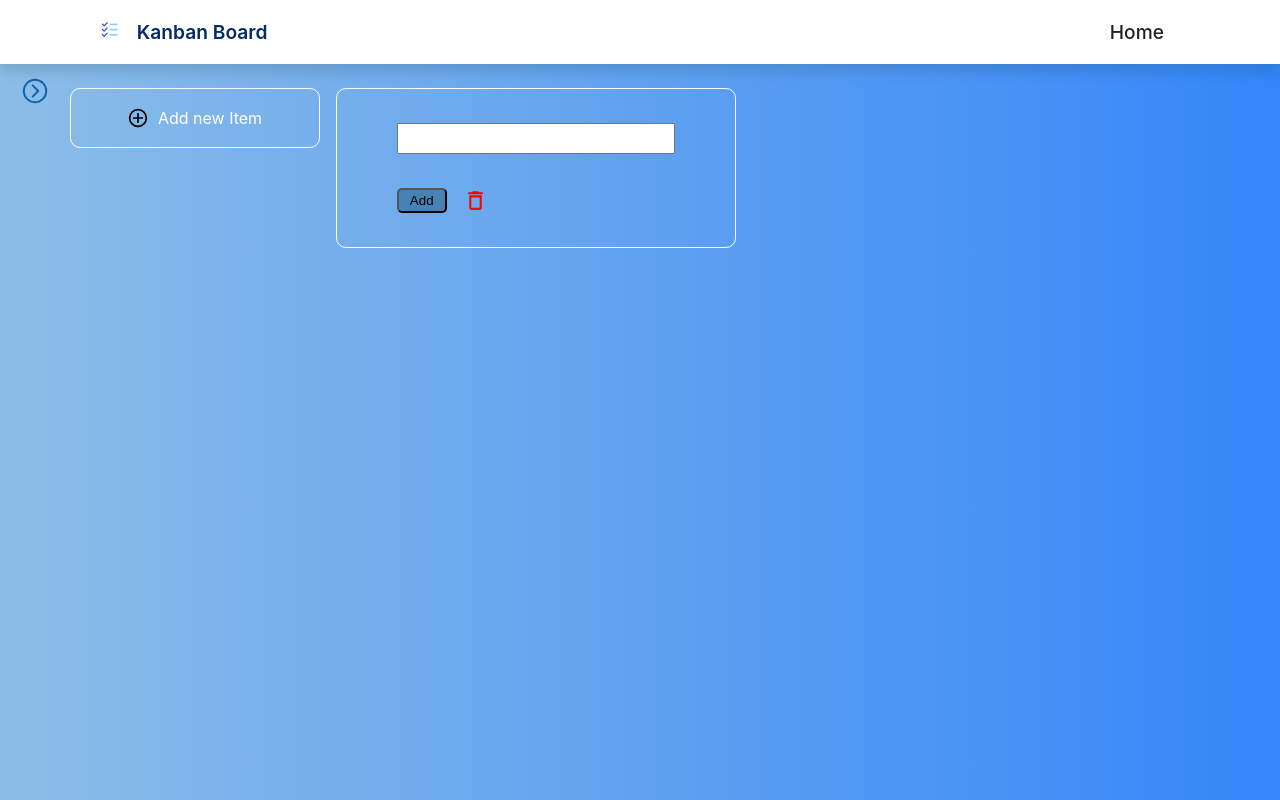
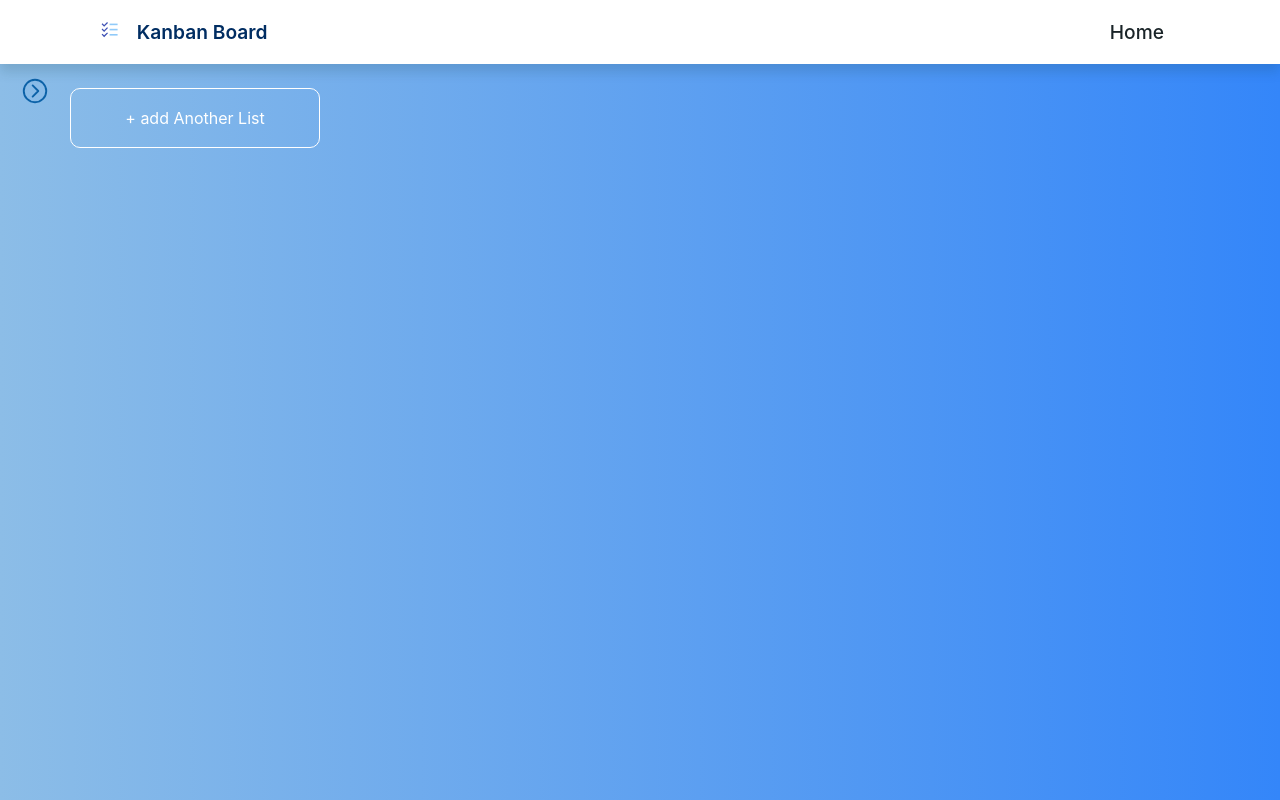
Before and after one commit to ARSHIKULSUM/Kanban, a React (Create React App) app: page /managetasks in a window 1280 px wide. Built offline with nearby package versions, Linux system fonts and the light colour scheme.

Commit message:
adding cards

```diff
--- a/src/Components/Atoms/Card/Card.js
+++ b/src/Components/Atoms/Card/Card.js
@@ -1,13 +1,25 @@
 import Styles from './Card.module.css'
-import { MdOutlineDelete } from 'react-icons/md'
+import { ImCross } from 'react-icons/im'
 import { GrAddCircle } from 'react-icons/gr'
+import { RxCross2 } from 'react-icons/rx'
+import {MdEdit, MdDelete} from 'react-icons/md'
+import {Dialog} from '@mui/material'
+
 import { useState } from 'react'
+import Editable from '../Editable/Editable';
+import Overview from '../Overview/overview'
 
 export default function Card(){
   const[list, setList]= useState("");
   const[task, setTask]= useState([])
 
+// add todo list
+  const[todoItem, setTodoItem]=useState("");
+  const[todo, setTodo] =useState([])
+  //for dialog box
+  const[open, setOpen]=useState(false)
 
+ const[showCard, setShowCard]= useState(false)
   //to expand first card
 
 
@@ -23,38 +35,95 @@ export default function Card(){
         return [...prev, list]
        })
   }
+  // add Todo(target input)
+  const listItem = (e)=>{
+    setTodoItem(e.target.value)
+
+  };
+
+    function AddTodo(){
+        setTodo((val)=>{
+          return[...val, todoItem]
+        })
+    }
+
+    function deleteTodo(){
+
+    }
     return(
         <>
-
-
-
-        <div className={Styles.ToAdd} >
-
-             <GrAddCircle className={Styles.addIcon}/>
-            <span >Add new Item </span>
-            </div>
-
 
 
         {
            task.map((val)=>{
               return (
                 <div className={Styles.addedCard}>
-                 <div>{val}</div>
-                 <div>+ Add a Card</div>
+                 <div className={Styles.cardHeader}>
+
+                 <div className={Styles.cardHeader}>
+                  <h4>{val}</h4>
+                 <RxCross2 />
+                 </div>
+                 </div>
+                 {/* adding todo here */}
+                 <div className={Styles.todos}>
+                   {
+
+                    todo.map((item)=>{
+                      return(
+                        <div className={Styles.todoItems}>
+                        <h4 >{item} </h4>
+                        <MdEdit onClick={()=>setOpen(true)}/>
+
+                        <Dialog open={open} onClose={()=>setOpen(false)} >
+                          <Overview />
+                        </Dialog>
+
+                        <MdDelete onClick={deleteTodo}/>
+                         </div>
+                      )
+
+                    })
+
+                  }
+                 </div>
+
+
+                 <Editable
+                 onChangeEvent={listItem}
+                 firstButtonText={'Add a Card'}
+                 SeconButtonText={'Add Card'}
+                 InitialInputText={'Enter a title for this card'}
+                 InputStyles={Styles.input}
+                 btnClass={Styles.btn}
+                 addCardFunction={AddTodo}
+                 SecondCardStyle={Styles.todoAdder}
+
+
+                 />
                 </div>
               )
 
            })
         }
 
-        <div className={Styles.outer}>
-         <input className={Styles.input} onChange={itemEvent}/>
-         <div className={Styles.below}>
-         <button className={Styles.btn} onClick={AddCard}>Add</button>
-         <MdOutlineDelete className={Styles.delete}/>
-         </div>
-        </div>
+
+
+
+
+
+        <Editable
+         onChangeEvent={itemEvent}
+         SeconButtonText={'Add List'}
+         firstButtonText={' + add Another List'}
+         InitialInputText={'Enter List Title'}
+         addCardFunction={AddCard}
+         SecondCardStyle={Styles.outer}
+         btnClass={Styles.btn}
+         InputStyles={Styles.input}
+         EditableFooterStyle={Styles.below}
+         firstCardStyle={Styles.ToAdd}
+         />
 
 
 
--- a/src/Components/Atoms/Card/Card.module.css
+++ b/src/Components/Atoms/Card/Card.module.css
@@ -19,8 +19,8 @@
     margin-top: 2rem;
     margin-left: 1rem;
     border: 1px solid rgb(255, 255, 255);
-    height: 10rem;
-    width: 25rem;
+    height: 9rem;
+    width: 20rem;
     border-radius: 10px ;
 
     display: flex;
@@ -30,7 +30,13 @@
 }
 .input{
     width: 70%;
-    height: 20%;
+    height: 25%;
+    border-radius: 5px;
+    padding: 2px;
+
+}
+.input:focus{
+    outline: none;
 }
 .below{
     width: 70%;
@@ -41,23 +47,68 @@
 }
 .btn{
     height: 25px;
-    width: 50px;
+    width: 100px;
     background-color: steelblue;
     border-radius: 5px;
 }
 .delete{
-   color: red;
-   font-size: 25px;
+   color: rgb(186, 15, 26);
+   font-size: 20px;
 }
 .addedCard{
+    background-color: rgb(9, 47, 78);
+    color: aliceblue;
+
     margin: 2rem;
     border: 1px solid rgb(255, 255, 255);
     width: 250px ;
-    height: 120px;
+    height: fit-content;
+    min-height: 100px;
     border-radius: 5px;
+
+    display: flex;
+    flex-direction: column;
+
+    align-items: center;
+}
+.cardHeader{
+    width: 100%;
+
+    display: flex;
+    flex-direction: row;
+    align-items: center;
+    justify-content: space-between;
+    margin: 10px;
+}
+.todoAdder{
+    margin-top: 2rem;
+
+
+    height: 8rem;
+    width: 15rem;
+    border-radius: 10px ;
 
     display: flex;
     flex-direction: column;
     justify-content: space-evenly;
     align-items: center;
 }
+.todos{
+    width: 100%;
+    display: flex;
+    flex-direction: column;
+    align-items: center;
+    justify-content: center;
+    gap: 4px;
+}
+.todoItems{
+    width: 90%;
+    height: 30px;
+    background-color: steelblue;
+    border-radius: 5px;
+    padding: 4px;
+    display: flex;
+    flex-direction: row;
+    align-items: center;
+    justify-content: space-between;
+}
--- a/src/Components/Atoms/Drawer/Drawer.js
+++ b/src/Components/Atoms/Drawer/Drawer.js
@@ -7,10 +7,18 @@ import zIndex from "@mui/material/styles/zIndex";
 export default function DrawerNav(){
 
     const [isDrawerOpen, setIsDrawerOpen] = useState(false)
+    const[list, setList]= useState("");
+    const[task, setTask]= useState([])
+
+    //to add cards
+
+
+
+
 
     return(
         <>
-        <section className={Styles.Drawer}>
+       <section className={Styles.Drawer}>
             <IoChevronForwardCircleOutline className={Styles.DrawerIcon}
             onClick={() => setIsDrawerOpen(true
                 )}/>
--- /dev/null
+++ b/src/Components/Atoms/Editable/Editable.js
@@ -0,0 +1,50 @@
+import { useState } from 'react'
+import Styles from './Editable.module.css'
+import { MdOutlineFormatLineSpacing } from 'react-icons/md'
+import { ImCross } from 'react-icons/im'
+
+
+export default function Editable({onChangeEvent,SeconButtonText,firstButtonText,InitialInputText,addCardFunction,SecondCardStyle
+                                  ,btnClass,InputStyles,EditableFooterStyle, firstCardStyle}){
+
+    const[list, setList]= useState("");
+    const[showCard, setShowCard]= useState(false)
+    const[task, setTask]= useState([])
+
+
+    const itemEvent = (e)=>{
+        setList(e.target.value)
+
+      };
+
+      function AddCard(){
+        setTask((prev)=>{
+         return [...prev, list]
+        })
+   }
+
+    return(
+        <div className={Styles.editable}>
+           {
+            showCard ?
+            (<div className={SecondCardStyle}>
+              <input className={InputStyles} onChange={onChangeEvent} placeholder={InitialInputText}/>
+              <div className={EditableFooterStyle}>
+              <button className={btnClass} onClick={addCardFunction}>{SeconButtonText}</button>
+              <ImCross className={Styles.delete} onClick={()=>{setShowCard(false)}}/>
+              </div>
+             </div>
+
+             ) :(
+
+              <div className={firstCardStyle} onClick={()=>{setShowCard(true)}}>
+              <span >{firstButtonText}</span>
+              </div>
+
+            )
+
+          }
+        </div>
+
+    )
+}
--- /dev/null
+++ b/src/Components/Atoms/Overview/overview.js
@@ -0,0 +1,9 @@
+import Styles from './overview.module.css'
+
+export default function Overview(){
+    return(
+        <div className={Styles.outer}>
+            overview
+        </div>
+    )
+}
--- /dev/null
+++ b/src/Components/Atoms/Overview/overview.module.css
@@ -0,0 +1,4 @@
+.outer{
+    height: 450px;
+    width: 550px;
+}
--- a/src/Components/Pages/WorkSpace/WorkSpace.js
+++ b/src/Components/Pages/WorkSpace/WorkSpace.js
@@ -15,6 +15,7 @@ export default function WorkSpace(){
         <section className={Styles.Main}>
           <DrawerNav/>
           <Card />
+
         </section>
 
 
```
Also changed, not shown: src/Components/Atoms/Editable/Editable.module.css (added).
